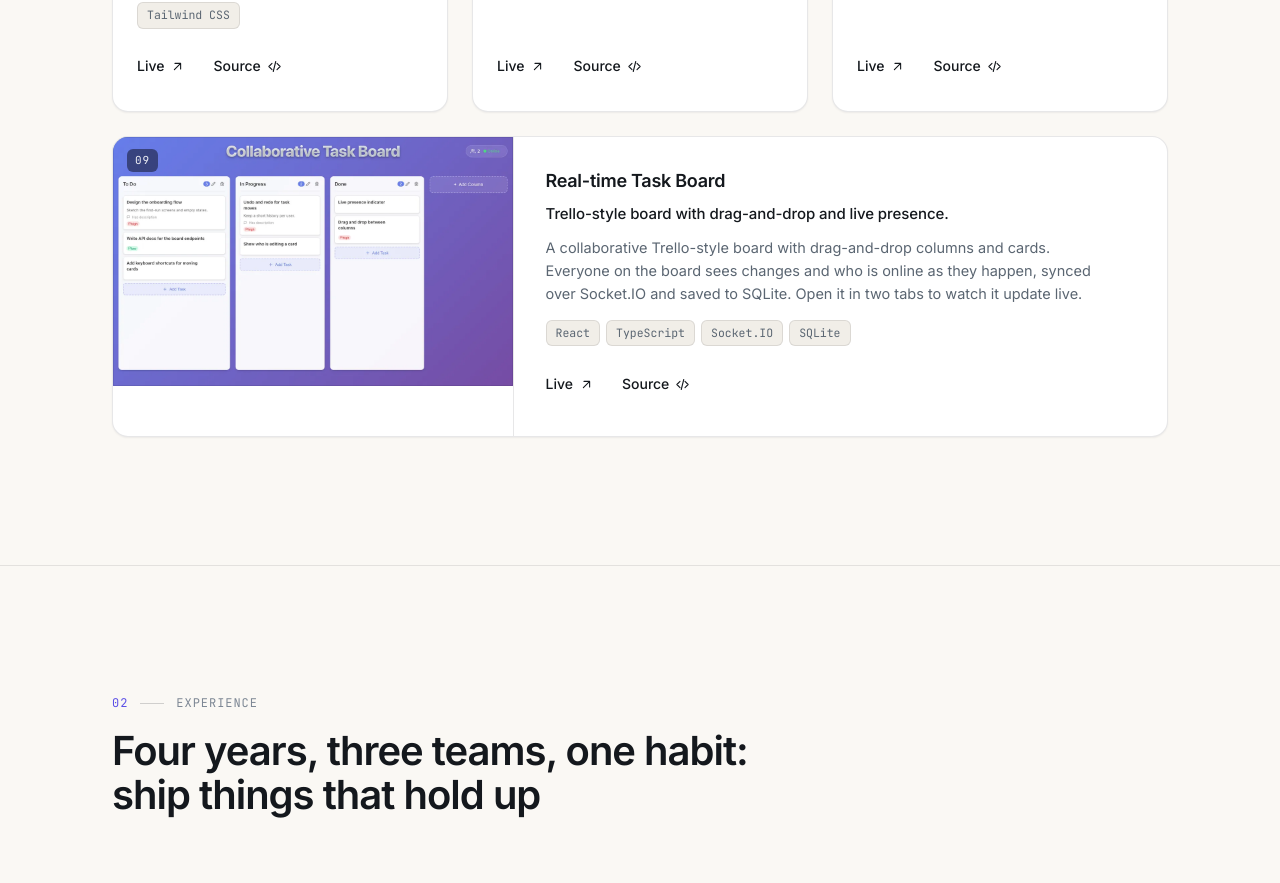
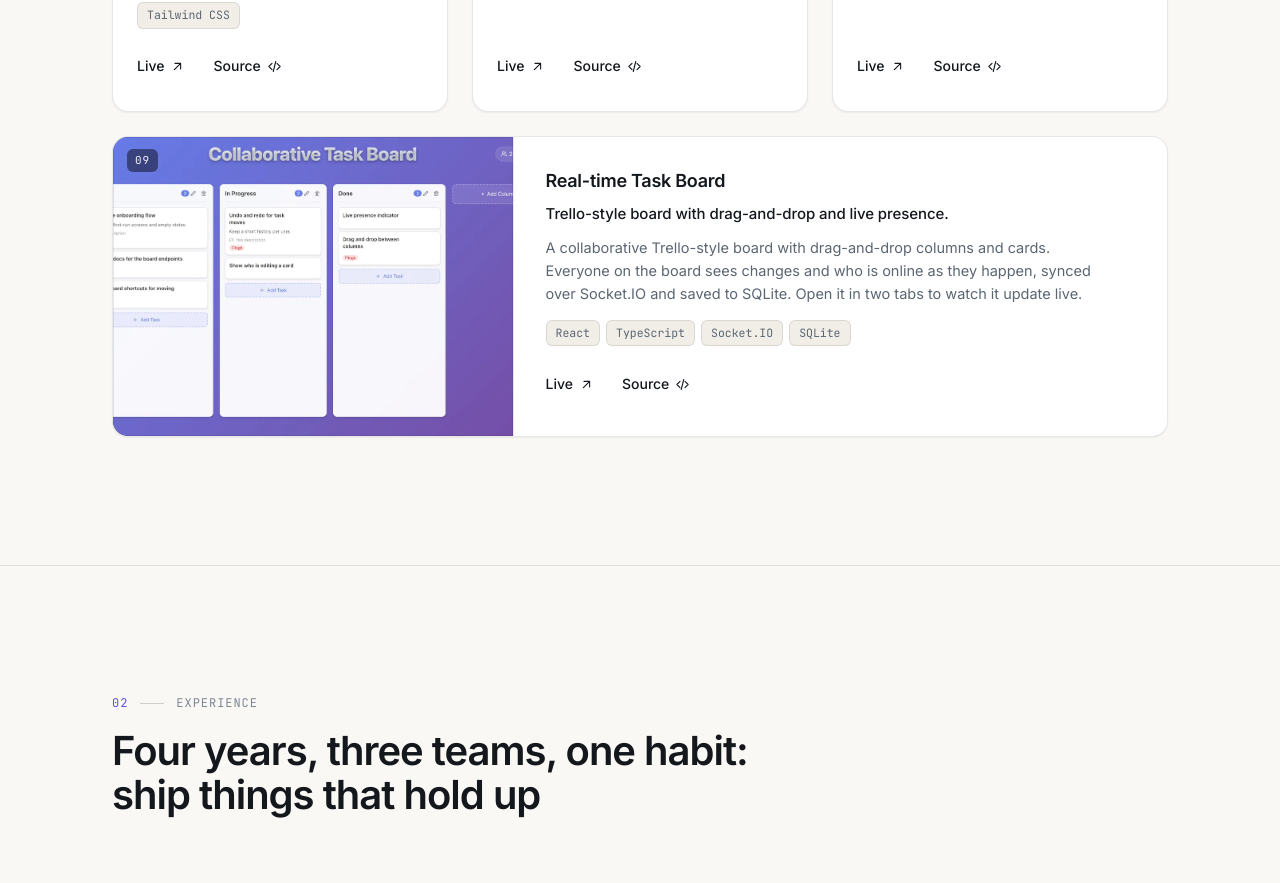
Before and after one commit to Avinash9694/Avinash9694.github.io, a React (Vite) app: page / in a window 1280 px wide. Shown: the part 3540-4423 px from the top of the page. Built offline with nearby package versions, Linux system fonts and the light colour scheme.

Commit message:
fix(projects): let the full-width card's cover fill its row

```diff
--- a/src/components/project-card.module.css
+++ b/src/components/project-card.module.css
@@ -171,6 +171,16 @@
     border-bottom: 0;
     border-right: 1px solid var(--line);
   }
+
+  /* The row is taller than a 16:10 cover, so let the cover fill it instead. */
+  .wide:last-child:nth-child(2n + 1) .coverLink {
+    display: flex;
+  }
+
+  .wide:last-child:nth-child(2n + 1) .coverLink > * {
+    flex: 1;
+    aspect-ratio: auto;
+  }
 }
 
 @media (min-width: 1024px) {
@@ -188,6 +198,16 @@
     border-right: 1px solid var(--line);
   }
 
+  /* The row is taller than a 16:10 cover, so let the cover fill it instead. */
+  .wide:last-child:nth-child(3n + 1) .coverLink {
+    display: flex;
+  }
+
+  .wide:last-child:nth-child(3n + 1) .coverLink > * {
+    flex: 1;
+    aspect-ratio: auto;
+  }
+
   .wide:last-child:nth-child(3n + 1) .body {
     padding: var(--space-4);
     justify-content: center;
```
